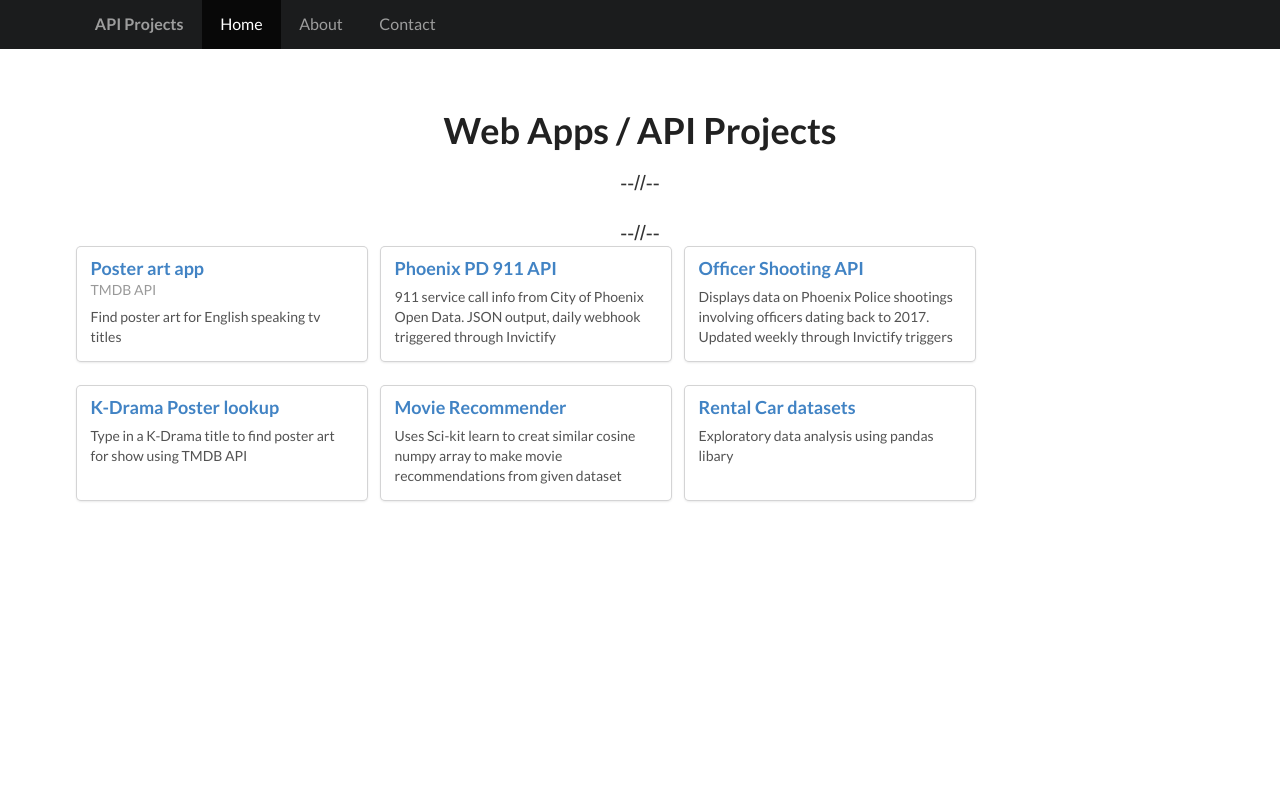
After one commit to jakeb1090/portfolio-projects, a Flask app: page /projects in a window 1280 px wide. The commit adds this page. Run offline with Flask 2, Linux system fonts and the light colour scheme.

Commit message:
added projects page

```diff
--- a/main.py
+++ b/main.py
@@ -46,6 +46,10 @@ def kr():
 def loops():
     return render_template("loops.html")
 
+@app.route('/projects', methods=['GET'])
+def cover():
+    return render_template("starter.html")
+
 
 
 if __name__ == "__main__":
--- a/templates/home.html
+++ b/templates/home.html
@@ -169,7 +169,7 @@ $(document)
           <i class="sidebar icon"></i>
         </a>
         <a class="active item" href="/">Home</a>
-        <a class="item" href="korean">Web Apps</a>
+        <a class="item" href="projects">Web Apps/API projects</a>
         <a class="item" href="https://www.kaggle.com/jakeb1090/notebooks">Data Analysis</a>
         <a class="item" href="https://github.com/jakeb1090">Github</a>
         <a class="item" href="/loops">Guitar Loops</a>
--- /dev/null
+++ b/templates/starter.html
@@ -0,0 +1,204 @@
+<!DOCTYPE html>
+<html>
+  <head>
+    <meta charset="utf-8" />
+    <meta content="IE=edge,chrome=1" http-equiv="X-UA-Compatible" />
+    <meta
+      name="viewport"
+      content="width=device-width, initial-scale=1, maximum-scale=2, user-scalable=no"
+    />
+    <meta
+      name="description"
+      content="Semantic-UI-Forest, collection of design, themes and templates for Semantic-UI."
+    />
+    <meta name="keywords" content="Semantic-UI, Theme, Design, Template" />
+    <meta name="author" content="PPType" />
+    <meta name="theme-color" content="#ffffff" />
+    <title>Starter Template for Semantic-UI</title>
+    <link
+      rel="stylesheet"
+      href="https://cdnjs.cloudflare.com/ajax/libs/semantic-ui/2.4.1/semantic.min.css"
+      type="text/css"
+    />
+    <style type="text/css">
+      body {
+        -webkit-font-smoothing: antialiased;
+        -moz-font-smoothing: grayscale;
+      }
+
+      .ui.center.aligned.container {
+        margin-top: 4em;
+      }
+
+      p.lead {
+        font-family: "Helvetica Neue", Helvetica, Arial, sans-serif;
+        font-size: 1.3em;
+        color: #333333;
+        line-height: 1.4;
+        font-weight: 300;
+      }
+
+      .ui.huge.header {
+        font-size: 36px;
+      }
+
+      .ui.inverted.menu {
+        border-radius: 0;
+        flex-wrap: wrap;
+        border: none;
+        padding-left: 0;
+        padding-right: 0;
+      }
+
+      .ui.mobile.only.grid .ui.menu .ui.vertical.menu {
+        display: none;
+      }
+
+      .ui.inverted.menu .item {
+        color: rgb(157, 157, 157);
+        font-size: 16px;
+      }
+
+      .ui.inverted.menu .active.item {
+        background-color: #080808;
+      }
+    </style>
+  </head>
+
+  <body id="root">
+    <div class="ui tablet computer only padded grid">
+      <div class="ui borderless fluid huge inverted menu">
+        <div class="ui container">
+          <a class="header item" href="#root">API Projects</a>
+          <a class="active item" href="home">Home</a>
+          <a class="item" href="home">About</a>
+          <a class="item" href="#root">Contact</a>
+        </div>
+      </div>
+    </div>
+    <div class="ui mobile only padded grid">
+      <div class="ui borderless fluid huge inverted menu">
+        <a class="header item" href="#root">Project Name</a>
+        <div class="right menu">
+          <div class="item">
+            <button class="ui icon toggle basic inverted button">
+              <i class="content icon"></i>
+            </button>
+          </div>
+        </div>
+        <div class="ui vertical borderless fluid inverted menu">
+          <a class="active item" href="home">Home</a>
+          <a class="item" href="#">About</a>
+          <a class="item" href="#root">Contact</a>
+        </div>
+      </div>
+    </div>
+    <div class="ui center aligned text container">
+      <h1 class="ui huge header">Web Apps / API Projects</h1>
+      <p class="lead">
+        --//--
+      </p>
+      <p class="lead">
+        --//--
+      </p>
+    </div>
+  <div class="ui container">
+    <div class="ui cards">
+      <div class="card">
+        <div class="content">
+          <div class="header"><a href="photo">Poster art app</a></div>
+          <div class="meta">TMDB API</div>
+          <div class="description">
+            Find poster art for English speaking tv titles
+          </div>
+        </div>
+      </div>
+      <div class="card">
+        <div class="content">
+          <div class="header"><a href="calls">Phoenix PD 911 API</a></div>
+          <div class="meta"></div>
+          <div class="description">
+            911 service call info from City of Phoenix Open Data. JSON output, daily webhook triggered through Invictify
+          </div>
+        </div>
+      </div>
+      <div class="card">
+        <div class="content">
+          <div class="header"><a href="oic">Officer Shooting API</a></div>
+          <div class="meta"></div>
+          <div class="description">
+            Displays data on Phoenix Police shootings involving officers dating back to 2017. Updated weekly through Invictify triggers
+          </div>
+        </div>
+      </div>
+      <div class="card">
+        <div class="content">
+          <div class="header"><a href="korean">K-Drama Poster lookup</a></div>
+          <div class="meta"></div>
+          <div class="description">
+            Type in a K-Drama title to find poster art for show using TMDB API
+        </div>
+      </div>
+    </div>
+      <div class="card">
+        <div class="content">
+          <div class="header"><a href="movierec">Movie Recommender</a></div>
+          <div class="meta"></div>
+          <div class="description">
+            Uses Sci-kit learn to creat similar cosine numpy array to make movie recommendations from given dataset
+          </div>
+        </div>
+      </div>
+
+      <div class="card">
+        <div class="content">
+          <div class="header"><a href="rental">Rental Car datasets</a></div>
+          <div class="meta"></div>
+          <div class="description">
+            Exploratory data analysis using pandas libary
+          </div>
+        </div>
+      </div>
+    </div>
+  </div>
+
+
+
+
+
+
+
+
+
+
+
+
+    <script src="https://cdnjs.cloudflare.com/ajax/libs/jquery/3.3.1/jquery.min.js"></script>
+    <script>
+      $(document).ready(function() {
+        $(".ui.toggle.button").click(function() {
+          $(".mobile.only.grid .ui.vertical.menu").toggle(100);
+        });
+      });
+    </script>
+
+    <script>
+    (function(i, s, o, g, r, a, m) {
+      i["GoogleAnalyticsObject"] = r;
+      (i[r] =
+        i[r] ||
+        function() {
+          (i[r].q = i[r].q || []).push(arguments);
+        }),
+        (i[r].l = 1 * new Date());
+      (a = s.createElement(o)), (m = s.getElementsByTagName(o)[0]);
+      a.async = 1;
+      a.src = g;
+      m.parentNode.insertBefore(a, m);
+    })(window, document, "script", "//www.google-analytics.com/analytics.js", "ga");
+
+    ga("create", "UA-87734989-1", "auto");
+    ga("send", "pageview");
+    </script>
+  </body>
+</html>
--- a/templates/template.html
+++ b/templates/template.html
@@ -19,8 +19,7 @@
 <footer class="footer">
     <div class="container" align="right">
         <p class="text-muted">
-            <!-- &copy; Jake 2020 | <a href="/home">Home</a> -->
-             <!-- Jake 2020 | <a href="/home">Home</a> -->
+            &copy; Jake Borromeo 2020 | <a href="/home">Home</a>
         </p>
     </div>
 
```
Also changed, not shown: templates/cover.html (added, +164 -0 lines), modelrec.py (added), police.py (added), templates/police.html (added), templates/policejson.html (added).
